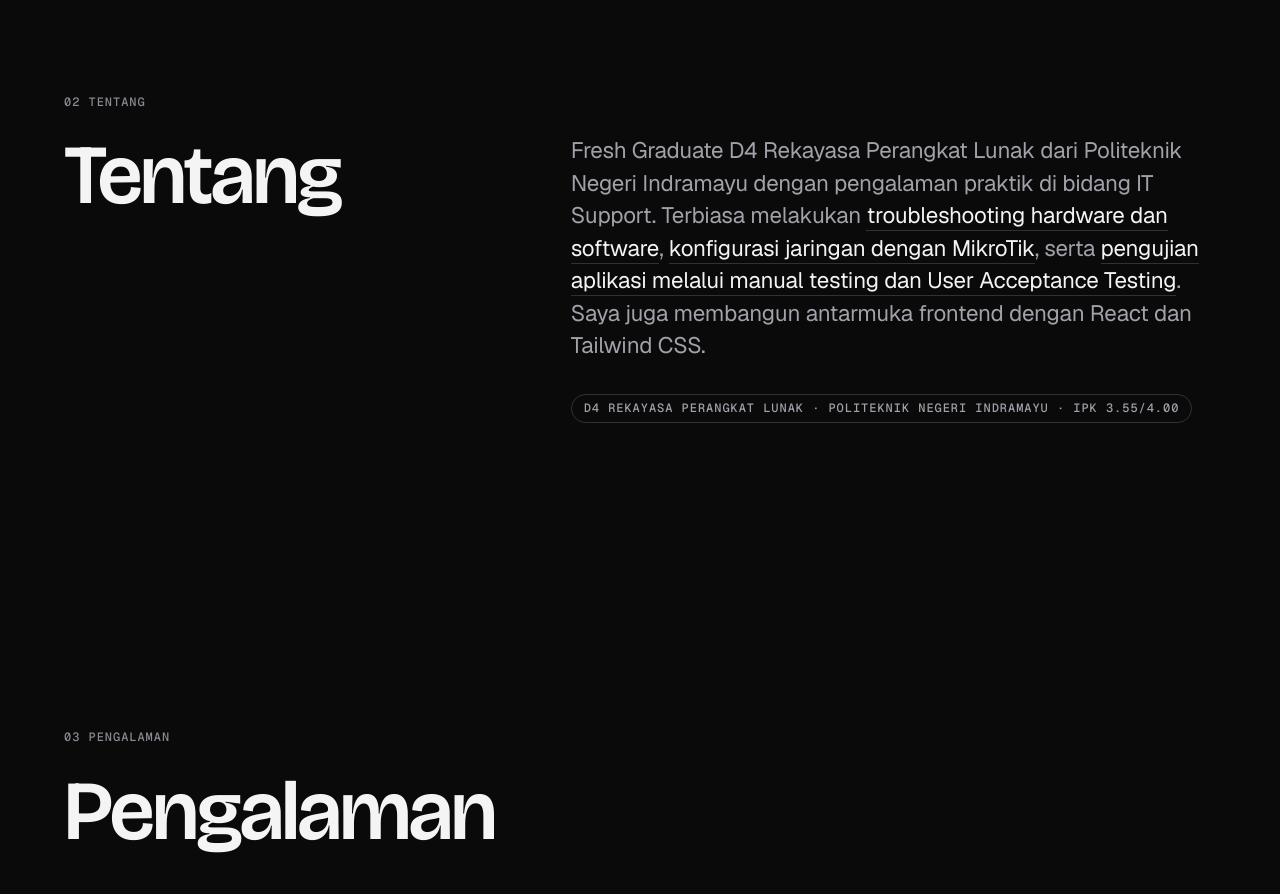
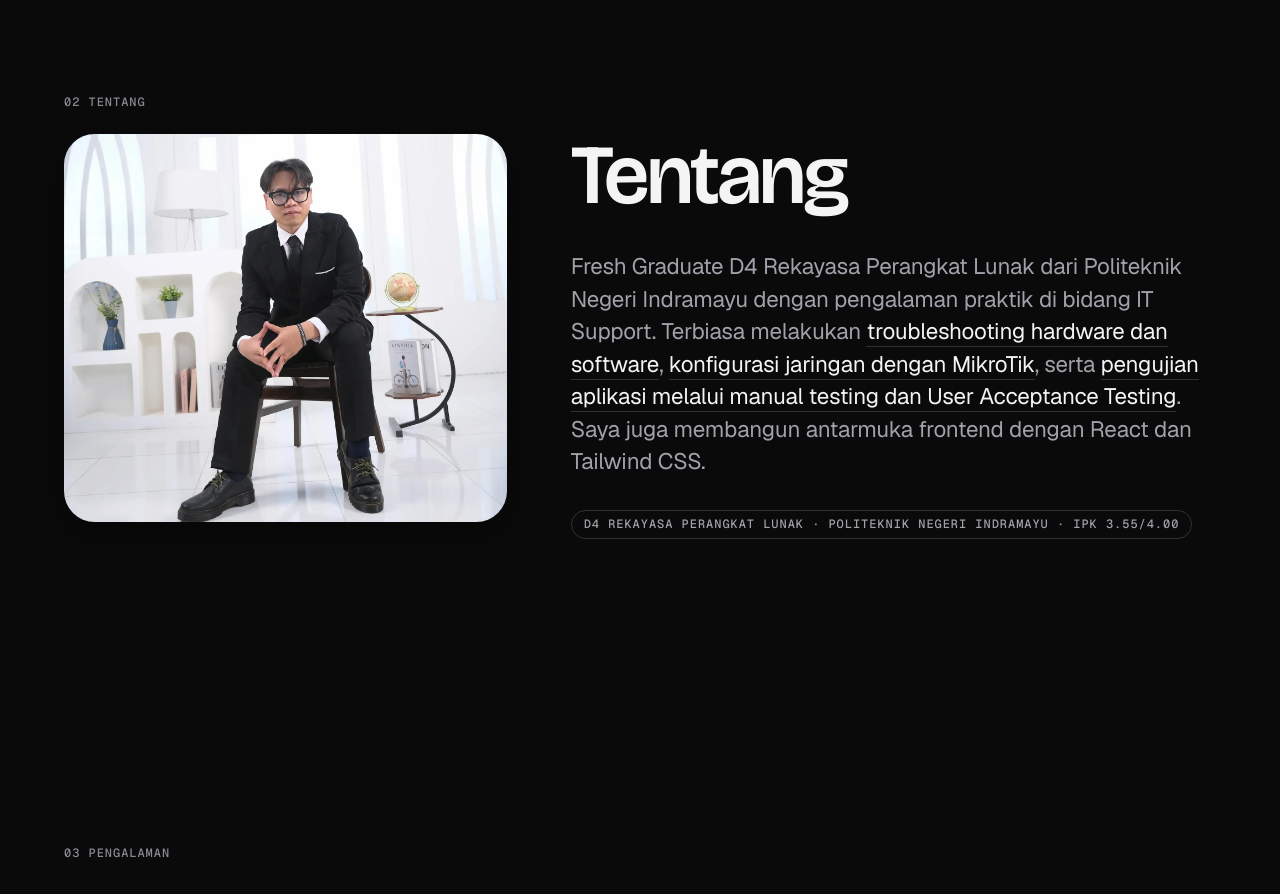
Before and after one commit to Maskani18/maskani-portfolio, a Next.js app: page / in a window 1280 px wide. Shown: the part 860-1754 px from the top of the page. Built offline with nearby package versions, Linux system fonts and the light colour scheme.

Commit message:
va(VA-17a): About photo cache-bust + eager loading

```diff
--- a/src/components/media/MediaCard.tsx
+++ b/src/components/media/MediaCard.tsx
@@ -20,10 +20,14 @@ export type MediaCardProps = {
   /** Alt wajib. Boleh "" hanya bila decorative: true. */
   alt: string;
   variant?: MediaCardVariant;
+  /** Override rasio aspect untuk section yang butuh (mis. 8/7, 7/5, 7/10). */
+  aspectOverride?: string;
   caption?: string;
   /** Angka `FIG.` opsional; merujuk caption di halaman report. */
   figNumber?: string;
   priority?: boolean;
+  /** Next.js 16: LCP image sebaiknya pakai loading="eager". */
+  loading?: "lazy" | "eager";
   sizes?: string;
   /** Dekoratif: alt dikosongkan + aria-hidden. */
   decorative?: boolean;
@@ -40,26 +44,30 @@ export function MediaCard({
   src,
   alt,
   variant = "landscape",
+  aspectOverride,
   caption,
   figNumber,
   priority = false,
+  loading,
   sizes = "(min-width: 1024px) 800px, 100vw",
   decorative = false,
   className = "",
 }: MediaCardProps): JSX.Element | null {
   if (!src) return null;
 
+  const aspectClass = aspectOverride ?? ASPECT[variant];
+
   return (
     <figure className={`flex flex-col gap-3 ${className}`.trim()}>
       <div
-        className={`relative overflow-hidden rounded-[var(--radius-media)] shadow-media ${ASPECT[variant]}`}
+        className={`relative overflow-hidden rounded-[var(--radius-media)] shadow-media ${aspectClass}`}
       >
         <Image
           src={src}
           alt={decorative ? "" : alt}
           fill
           sizes={sizes}
-          priority={priority}
+          loading={loading ?? (priority ? "eager" : undefined)}
           aria-hidden={decorative || undefined}
           className="object-cover"
         />
--- a/src/content/about.ts
+++ b/src/content/about.ts
@@ -1,8 +1,7 @@
-// MASKANI — Copy About (DL-015).
+// MASKANI — Copy About (DL-015, V-1).
 //
-// Lead diadaptasi dari CV Professional Summary (versi Indonesia).
-// Tiga frasa bergaris underline (C-07). Chip C-08.
-// Istilah teknis tetap English.
+// Lead diadaptasi dari CV Professional Summary. Tiga frasa bergaris.
+// Chip C-08. Foto About (8:7) untuk kartu MediaCard di section.
 
 import type { Profile } from "./types";
 
@@ -14,6 +13,10 @@ export const about = {
     "pengujian aplikasi melalui manual testing dan User Acceptance Testing",
   ],
   chip: "D4 Rekayasa Perangkat Lunak · Politeknik Negeri Indramayu · IPK 3.55/4.00",
+  photo: {
+    src: "/portrait/about.webp",
+    alt: "Foto Maskani di depan kampus Politeknik Negeri Indramayu",
+  },
 } as const;
 
 export type _AboutProfileRef = Profile;
--- a/src/sections/about/About.tsx
+++ b/src/sections/about/About.tsx
@@ -1,9 +1,12 @@
-// MASKANI — Section 02 About.
-// Teks sama persis dengan C-06. Tiga frasa bergaris bawah hairline (C-07).
+// MASKANI — Section 02 About (Template B, V-1).
+//
+// Kartu foto MediaCard 8:7 di kiri, judul + paragraf + chip di kanan.
+// Rata kiri (bukan justify). Tiga frasa bergaris underline.
 
 import type { JSX } from "react";
 
 import { SectionShell } from "@/components/layout/SectionShell";
+import { MediaCard } from "@/components/media/MediaCard";
 import { Heading } from "@/components/ui/Heading";
 import { about } from "@/content/about";
 import { getSection } from "@/content/sections";
@@ -14,15 +17,26 @@ export function About(): JSX.Element {
   return (
     <SectionShell entry={entry}>
       <div className="grid gap-10 lg:grid-cols-12 lg:gap-16">
-        <div className="lg:col-span-5">
+        <div data-reveal className="lg:col-span-5">
+          <MediaCard
+            src={about.photo.src}
+            alt={about.photo.alt}
+            variant="landscape"
+            aspectOverride="aspect-[8/7]"
+            sizes="(min-width: 1024px) 41vw, 100vw"
+            loading="eager"
+          />
+        </div>
+
+        <div className="flex flex-col gap-8 lg:col-span-7">
           <Heading id="about-heading" level={2} size="d2">
             Tentang
           </Heading>
-        </div>
-        <div data-reveal className="flex flex-col gap-8 lg:col-span-7">
+
           <p className="max-w-[62ch] text-lead text-text-2">
             <WithHighlights text={about.lead} phrases={about.highlights} />
           </p>
+
           <span className="inline-flex w-fit rounded-full border border-hairline-strong px-3 py-1.5 font-mono text-meta uppercase text-text-2">
             {about.chip}
           </span>
```
Also changed, not shown: public/portrait/about.webp (added), 1 other file (tests, documents, lock files or other folders).
